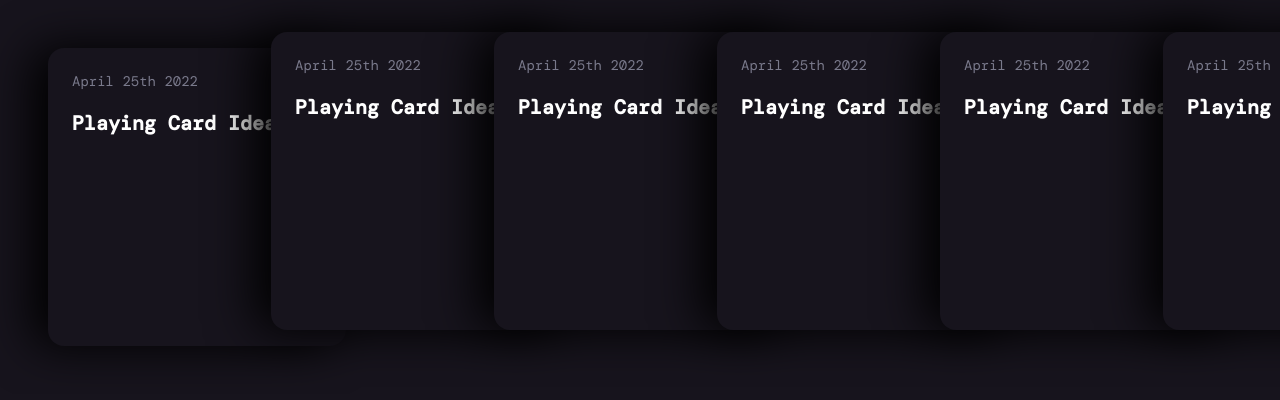
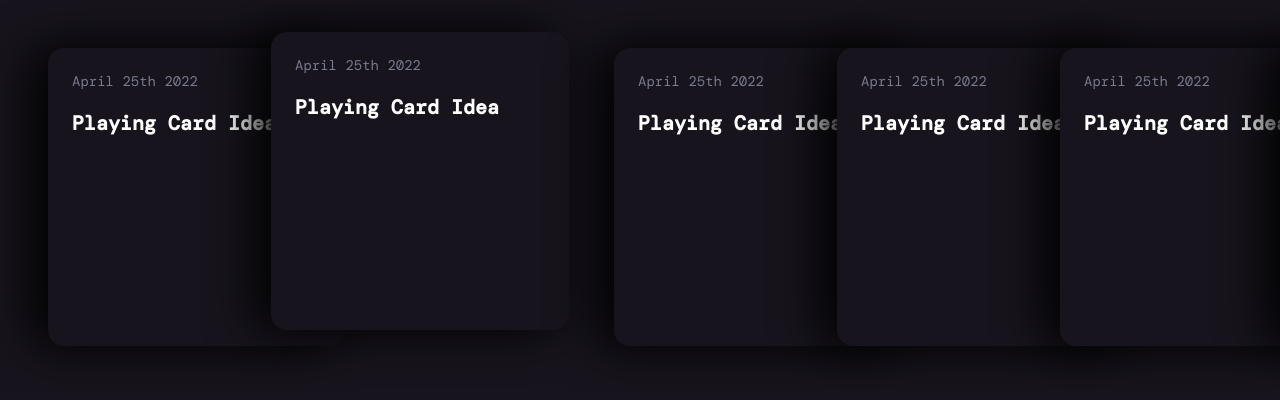
Before and after one commit to gessej/Test, a plain HTML site: page index.html in a window 1280 px wide. In both pictures the pointer is over the element 420 px from the left and 197 px from the top of the page. Drawn offline with nearby package versions, Linux system fonts and the light colour scheme; a web font is replaced by a local one.

Commit message:
trying to fix safari issues with hover

```diff
--- a/card.css
+++ b/card.css
@@ -60,7 +60,7 @@ body {
 
 .card:focus-within~.card, .card:hover~.card{
     -webkit-transform: translateX(120px);
-    transform: translateY(-1rem);
+    transform: translateX(120px);
 
 
 }
```
